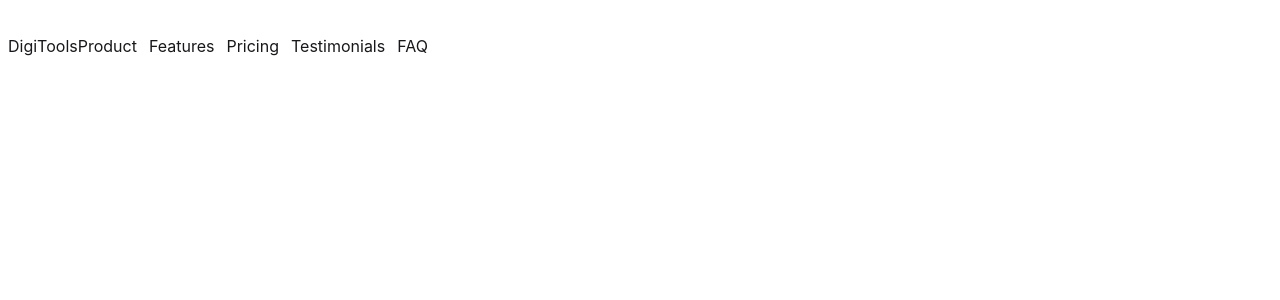
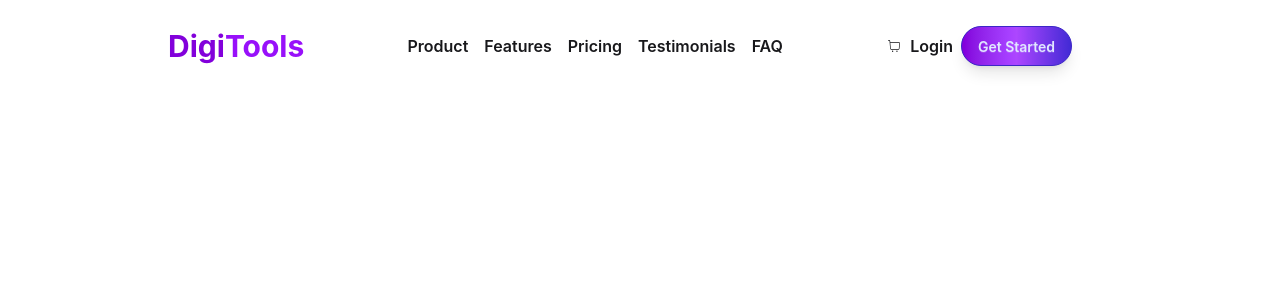
Before and after one commit to abdulkarim70/Assignment-06, a React (Vite) app: page / in a window 1280 px wide. Shown: the top 300 px of the page. Built offline with nearby package versions, Linux system fonts and the light colour scheme.

Commit message:
Navbar designed

```diff
--- a/package.json
+++ b/package.json
@@ -13,6 +13,7 @@
     "@tailwindcss/vite": "^4.2.2",
     "react": "^19.2.4",
     "react-dom": "^19.2.4",
+    "react-icons": "^5.6.0",
     "tailwindcss": "^4.2.2"
   },
   "devDependencies": {
--- a/src/Components/Navbar.jsx
+++ b/src/Components/Navbar.jsx
@@ -1,12 +1,12 @@
 import React from 'react';
-
+import { CiShoppingCart } from 'react-icons/ci';
 const Navbar = () => {
     return (
         <div>
-           <div className=' navbar max-w-7xl h-[92px]'>
- <h2>DigiTools</h2>
+           <div className=' navbar mx-auto max-w-7xl h-[92px] justify-between '>
+ <h2 className='ml-40  text-3xl font-bold '><span className='text-purple-700'>Digi</span><span className='text-purple-600'>Tools</span> </h2>
  <div className=' '>
-    <ul className='flex gap-3 [&>li>a]:no-underline'>
+    <ul className='flex gap-4 [&>li>a]:no-underline text-4 font-semibold'>
         <li><a  href="">Product</a></li>
         <li><a  href="">Features</a></li>
         <li><a href="">Pricing</a></li>
@@ -16,8 +16,11 @@ const Navbar = () => {
 
  </div>
 
-<div className='login'>
-
+<div className='login flex items-center justify-center gap-2 mr-[200px] text-4 font-semibold'>
+  <CiShoppingCart /> <button>Login</button>
+  <div className=''>
+    <button className='btn btn-primary rounded-full bg-gradient-to-r from-purple-700 via-purple-500 shadow-lg text-[$FFFFFF]'>Get Started</button>
+  </div>
 </div>
 
             </div>
```
Also changed, not shown: 1 other file (tests, documents, lock files or other folders).
